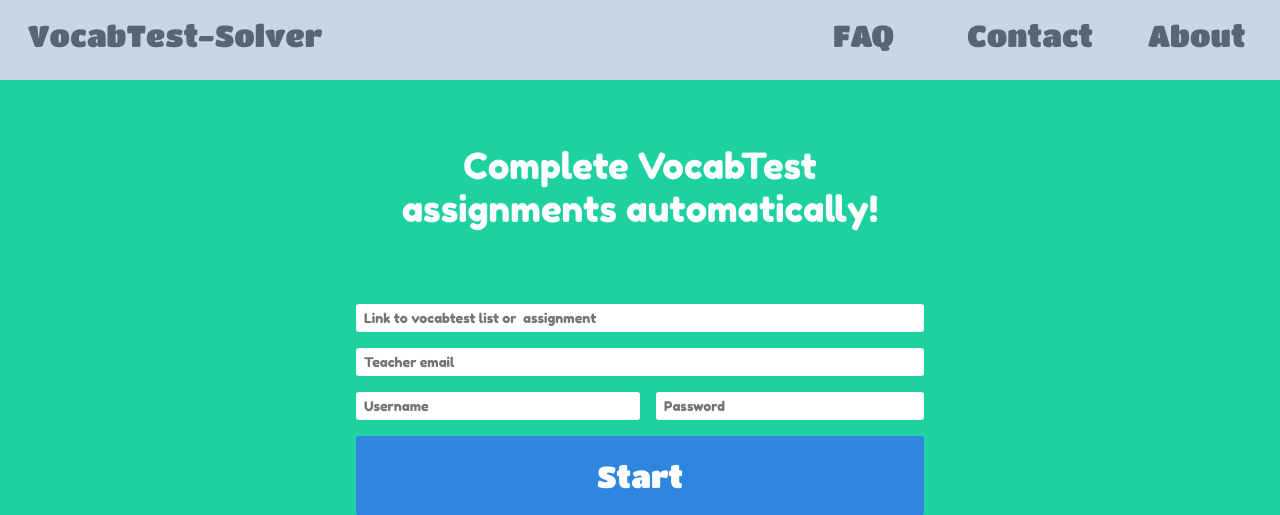
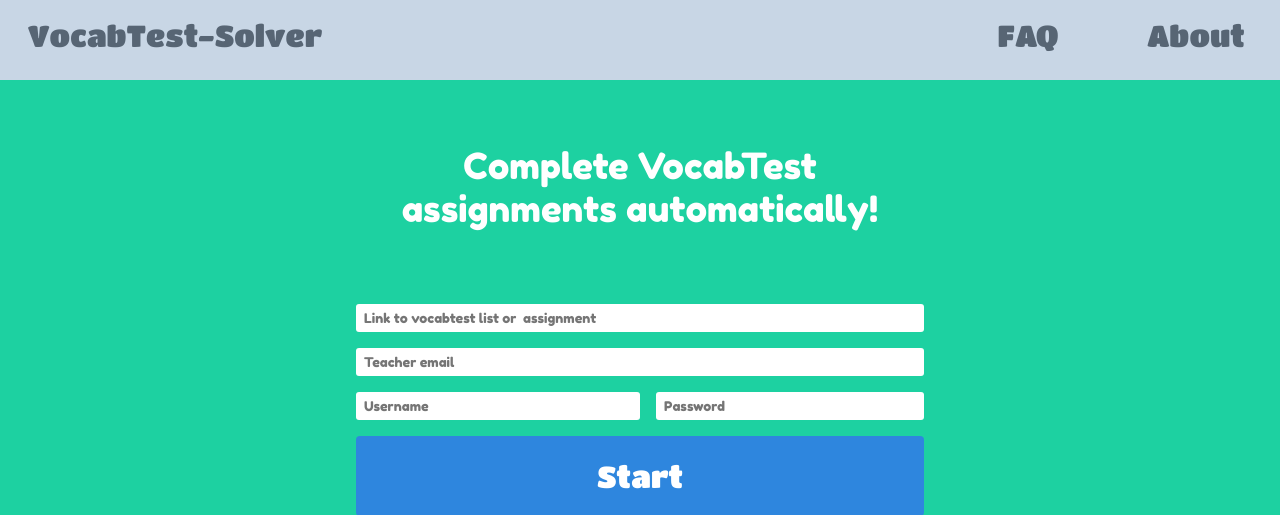
Before and after one commit to nlitz88/vocabtestsolver, a Flask app: page / in a window 1280 px wide. Shown: the top 515 px of the page. Run offline with Flask 2, Linux system fonts and the light colour scheme; some libraries are stand-ins or nearby versions.

Commit message:
eliminated all unecessary debugging and changed navigation to exclude contact page until email can be added or something equivalent

```diff
--- a/static/process.js
+++ b/static/process.js
@@ -1,7 +1,7 @@
 //function process() {
 
     function process_start() {
-        console.log("process_start function waiting for click");
+        //console.log("process_start function waiting for click");
 
         $('#processStart').click(function() {
 
@@ -66,7 +66,7 @@
                         });
 
                         setTimeout(function() {
-                            console.log("process_progress called from start process"); //debugging
+                            //console.log("process_progress called from start process"); //debugging
                             process_progress(data.key); //uses key from json object returned from _start_process
                         }, 100);
 
@@ -150,7 +150,7 @@
         //$('#processStart').progressbar({'disabled': true});
         //console.log("assigned progress bar")
         process_start();
-        console.log('start_process called...waiting for initiation...');
+        //console.log('start_process called...waiting for initiation...');
 
         $('#detailButton').hide();
         $('#detailMonitor').hide();
--- a/static/style.css
+++ b/static/style.css
@@ -41,7 +41,7 @@ body {
   padding: 0;
   float: right;
   height: 100%;
-  width: 500px;
+  width: 336px;
   background-color: transparent;
 }
 
@@ -51,7 +51,7 @@ body {
   background-color: transparent;
   color: #576574;
   height: 80px;
-  width: calc(100% / 3);
+  width: calc(100% / 2);
   text-align: center;
   line-height: calc(40px + 30px) /*Half of navBar + 30px of text-size*/
 }
--- a/templates/elements/navigation.html
+++ b/templates/elements/navigation.html
@@ -7,7 +7,7 @@
         </div>
         <ul id="navButtons">
             <li><a href="{{ url_for('faq')}}">FAQ</a></li>
-            <li><a href="{{ url_for('contact')}}">Contact</a></li>
+            <!--<li><a href="{{ url_for('contact')}}">Contact</a></li>-->
             <li><a href="{{ url_for('about')}}">About</a></li>
         </ul>
     </div>
```
